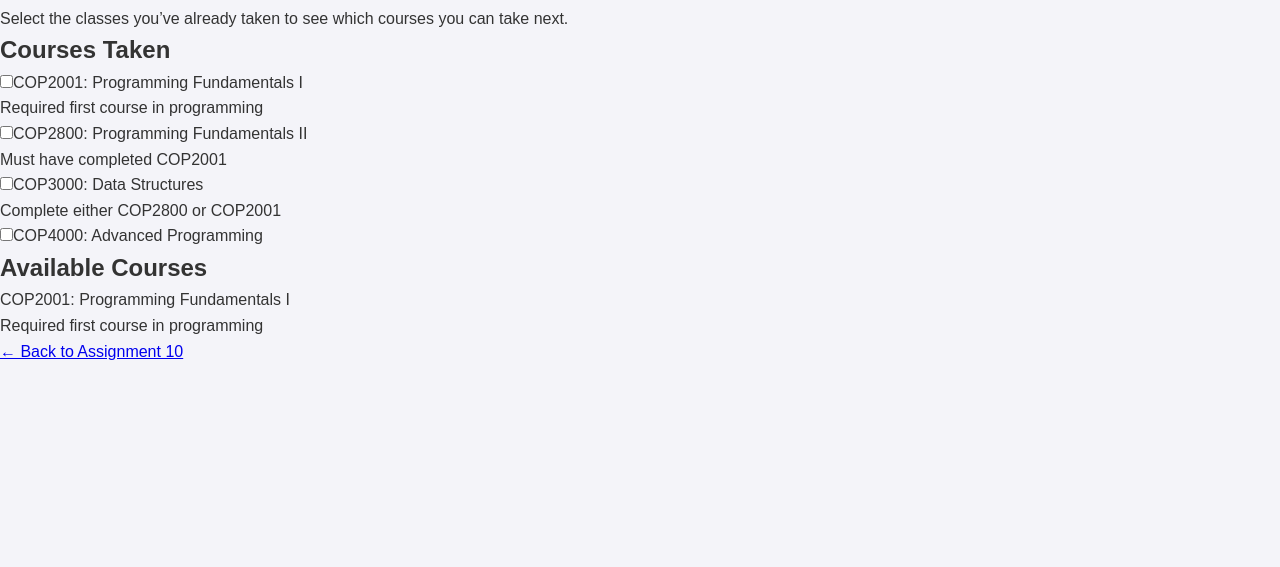
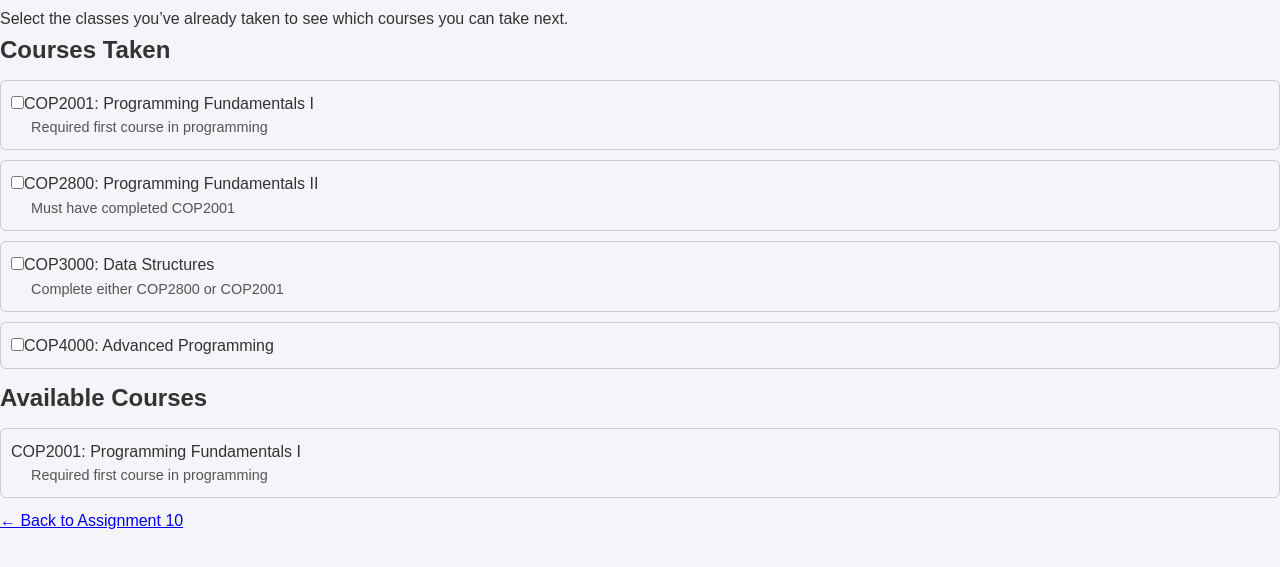
Before and after one commit to Daniela011111/daniela-website, a plain HTML site: page assignment11/assignment11.html in a window 1280 px wide. Shown: the part 91-658 px from the top of the page. Drawn offline with Linux system fonts and the light colour scheme.

Commit message:
assignment11.html

```diff
--- a/assignment11/assignment11.html
+++ b/assignment11/assignment11.html
@@ -6,6 +6,19 @@
   <meta name="viewport" content="width=device-width, initial-scale=1" />
   <title>Assignment 11 - Daniela Arocho</title>
   <link rel="stylesheet" href="../styles.css" />
+  <style>
+    .course-item {
+      margin: 10px 0;
+      padding: 10px;
+      border: 1px solid #ccc;
+      border-radius: 6px;
+    }
+    .note {
+      font-size: 0.9em;
+      color: #555;
+      margin-left: 20px;
+    }
+  </style>
 </head>
 <body>
 
```
